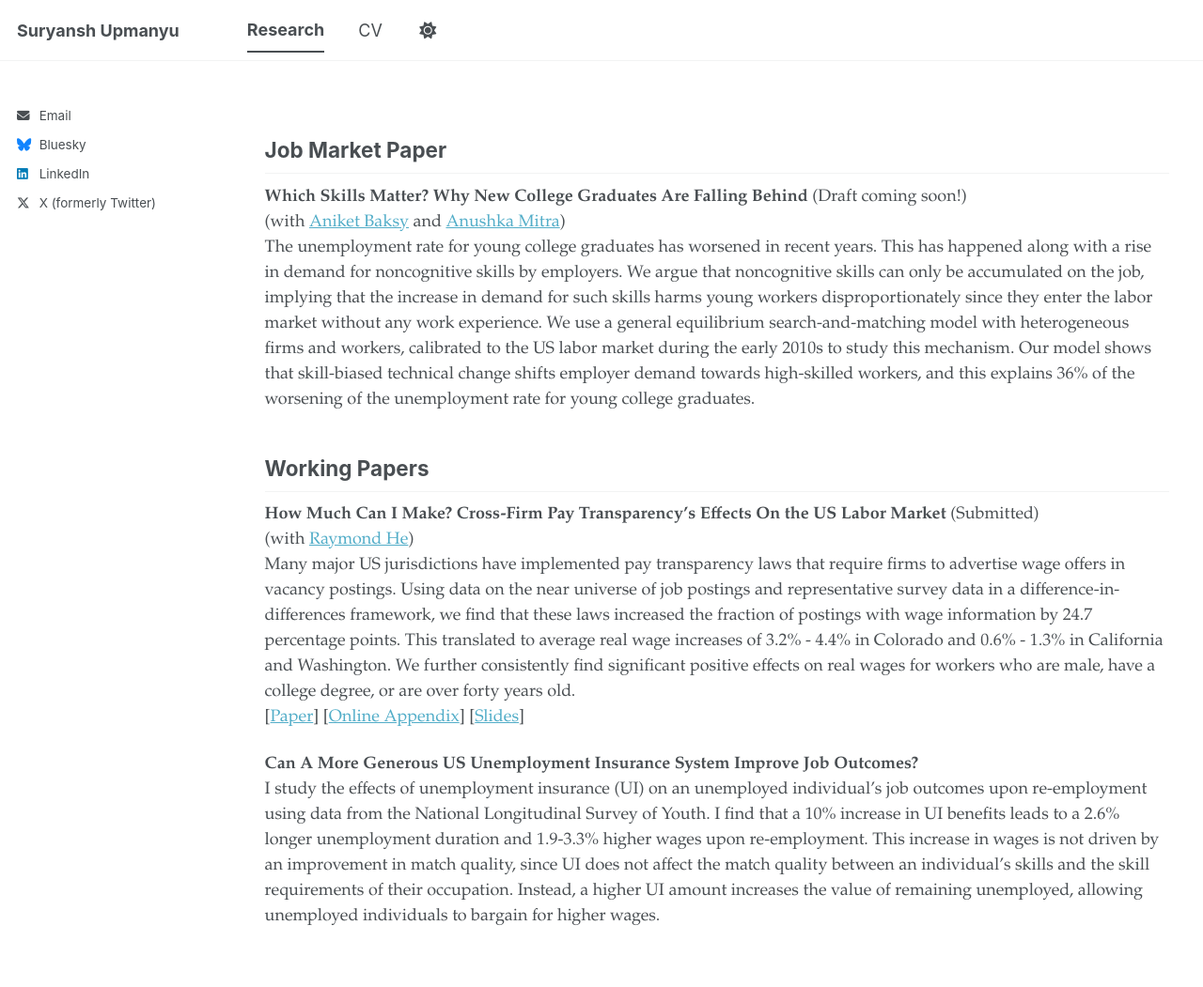
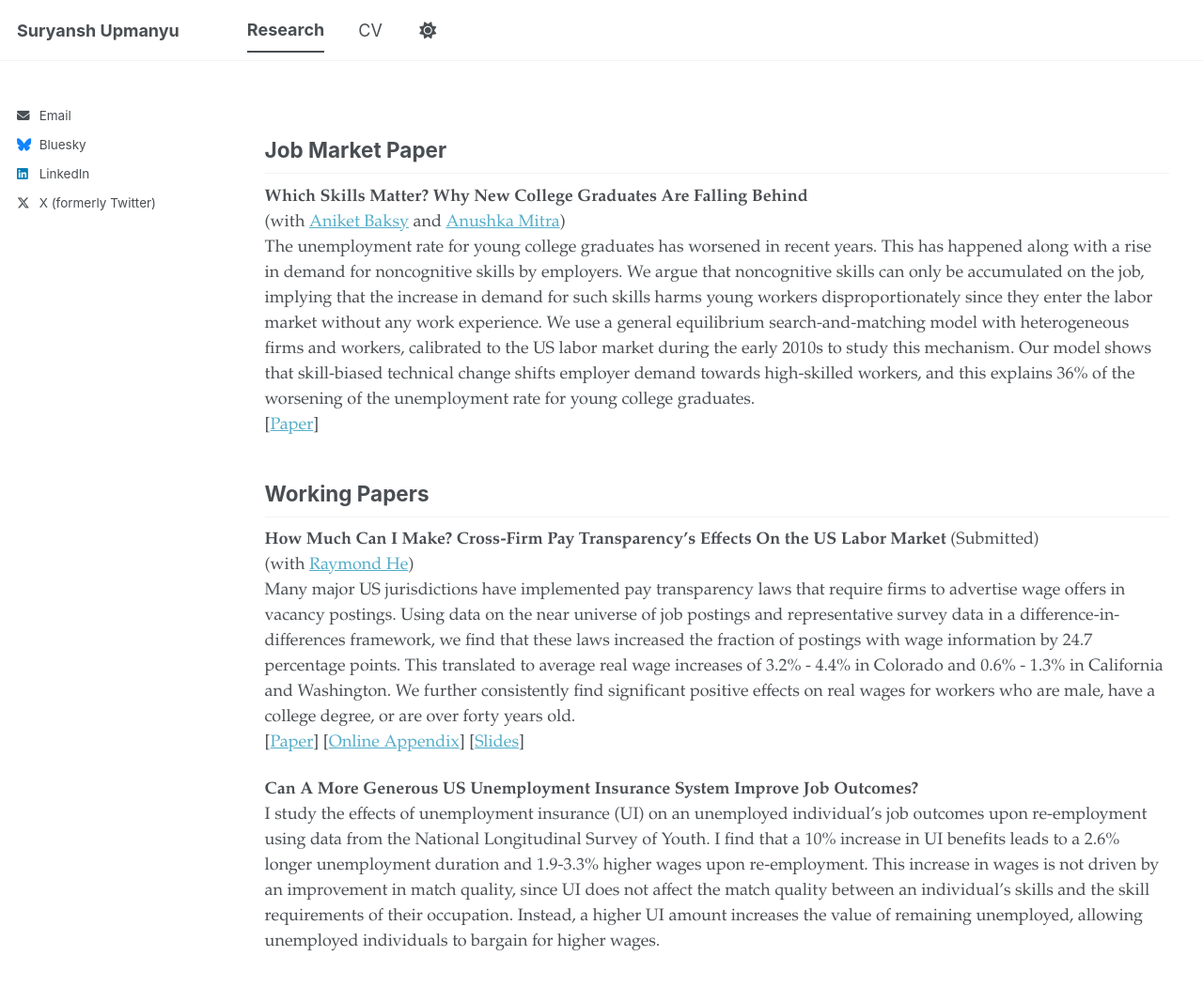
Before and after one commit to upmanyu-suryansh/upmanyu-suryansh.github.io, a Jekyll site: the page built from _pages/research.md, in a window 1280 px wide and 1260 px high. Shown: the top 1051 px of the window at 94% size. Built offline with Jekyll 4.4.1, drawn with Linux system fonts in a browser that asks for light colours; a script bundle is joined from its source files by our own code; library files that are not in the unit come from our copies.

Commit message:
Revise job market paper details and add link
Updated job market paper section with authors and paper link.

```diff
--- a/_pages/research.md
+++ b/_pages/research.md
@@ -7,7 +7,7 @@ author_profile: true
 
 ## Job Market Paper
 
-**Which Skills Matter? Why New College Graduates Are Falling Behind** (Draft coming soon!)
+**Which Skills Matter? Why New College Graduates Are Falling Behind**
 (with [Aniket Baksy](https://anikbak.github.io/) and [Anushka Mitra](https://anushkamitra.com/))
 The unemployment rate for young college graduates has worsened in recent years. This
 has happened along with a rise in demand for noncognitive skills by
@@ -18,6 +18,7 @@ with heterogeneous firms and workers, calibrated to the US labor market during t
 Our model shows that skill-biased technical change shifts
 employer demand towards high-skilled workers, and this explains 36% of the worsening of
 the unemployment rate for young college graduates.
+[[Paper](/files/jmp_suryansh_latest.pdf)]
 
 ## Working Papers
 
```
